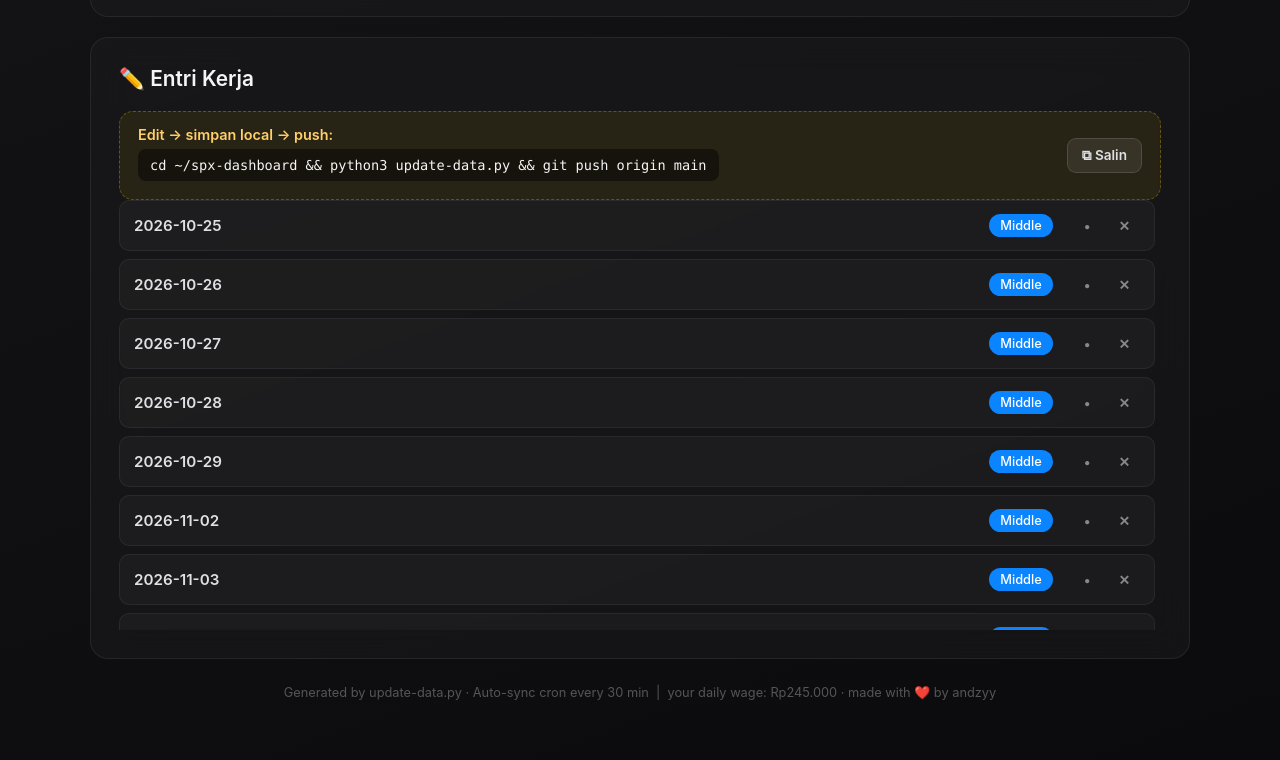
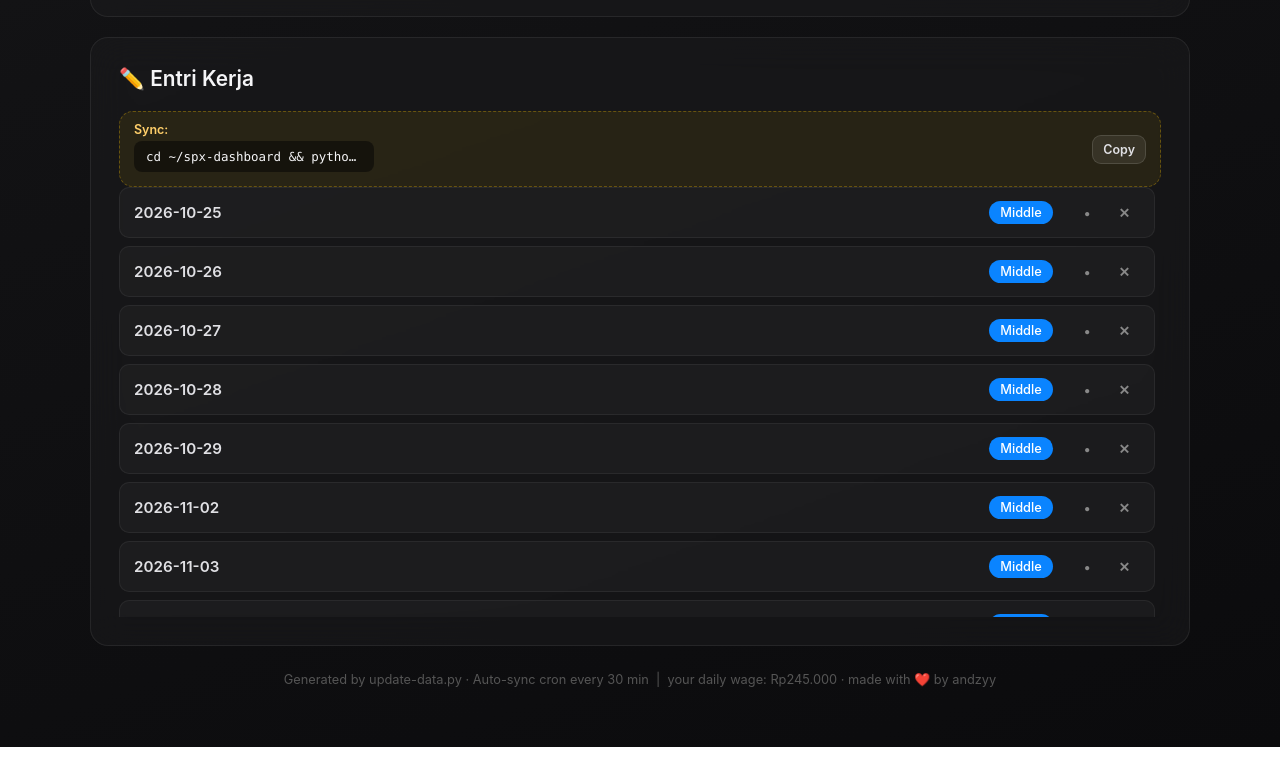
Before and after one commit to danzy112/spx-dashboard, a plain HTML site: page index.html in a window 1280 px wide. Shown: the part 824-1584 px from the top of the page. Drawn offline with Linux system fonts and the light colour scheme.

Commit message:
fix sync box: shorter text, compact layout

```diff
--- a/index.html
+++ b/index.html
@@ -137,12 +137,12 @@
                     <h2 style="margin-bottom:0;">✏️ Entri Kerja</h2>
                     <span id="localChip" class="chip danger" style="display:none;">0 catatan local</span>
                 </div>
-                <div class="sync-box">
+                <div class="sync-box" style="padding:10px 14px; gap:8px;">
                     <div>
-                        <div class="sync-label">Edit → simpan local → push:</div>
-                        <div class="sync-cmd">cd ~/spx-dashboard && python3 update-data.py && git push origin main</div>
+                        <div class="sync-label" style="font-size:0.78em; margin-bottom:4px;">Sync:</div>
+                        <div class="sync-cmd" style="font-size:0.78em; max-width:240px;">cd ~/spx-dashboard && python3 update-data.py && git push</div>
                     </div>
-                    <button class="btn btn-secondary" id="btnCopySync">⧉ Salin</button>
+                    <button class="btn btn-secondary" id="btnCopySync" style="padding:6px 10px; font-size:0.78em;">Copy</button>
                 </div>
                 <div class="entry-list" id="entryList"></div>
             </div>
```
